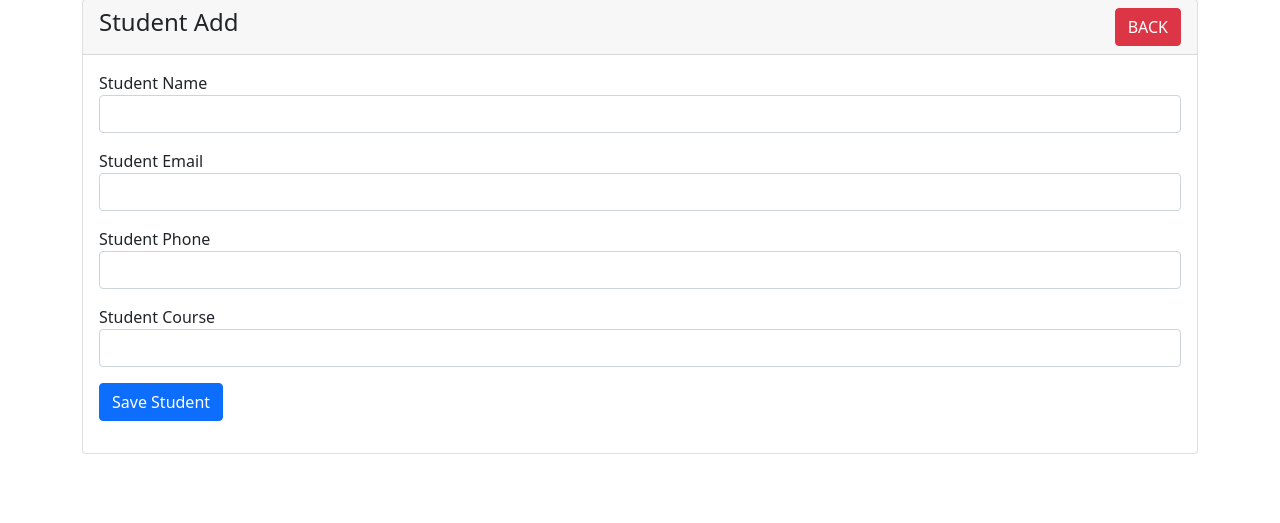
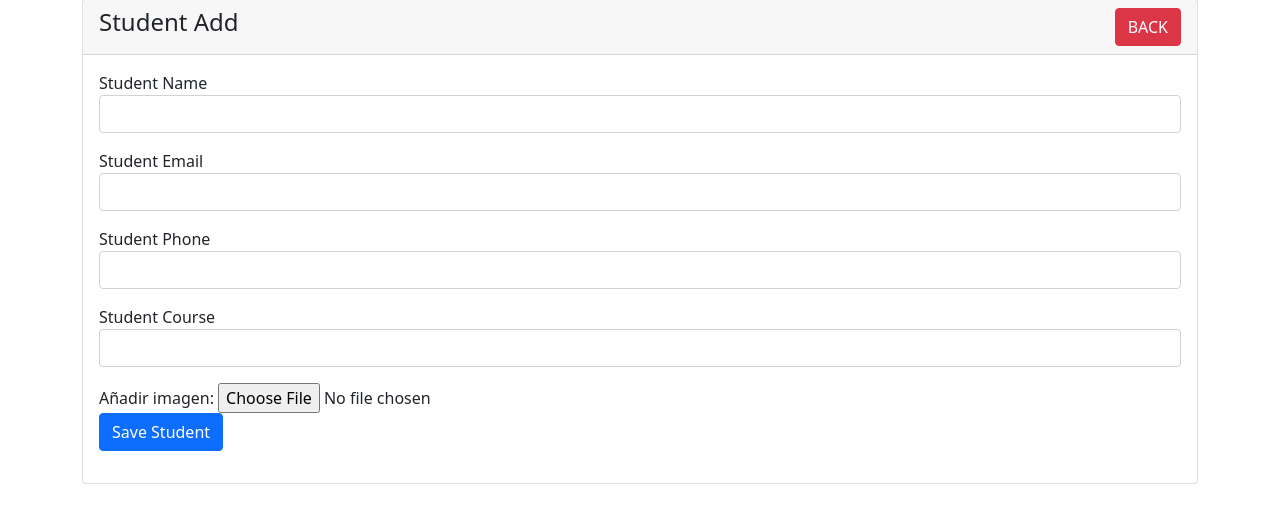
Before and after one commit to lucasomar84/Programacion-de-redes-, a PHP site: page /student-create.php in a window 1280 px wide. Shown: the part 49-572 px from the top of the page. Run offline with PHP 8.4, Linux system fonts and the light colour scheme.

Commit message:
Update student-create.php

```diff
--- a/blanco/student-create.php
+++ b/blanco/student-create.php
@@ -47,6 +47,9 @@ session_start();
                                 <label>Student Course</label>
                                 <input type="text" name="course" class="form-control">
                             </div>
+                             <div class="image-3">
+                              Añadir imagen: <input name="archivo" id="archivo" type="file"/>
+                            </div>
                             <div class="mb-3">
                                 <button type="submit" name="save_student" class="btn btn-primary">Save Student</button>
                             </div>
```
